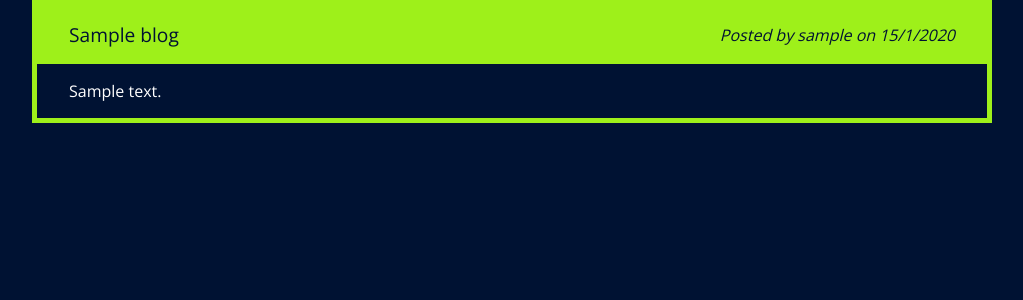
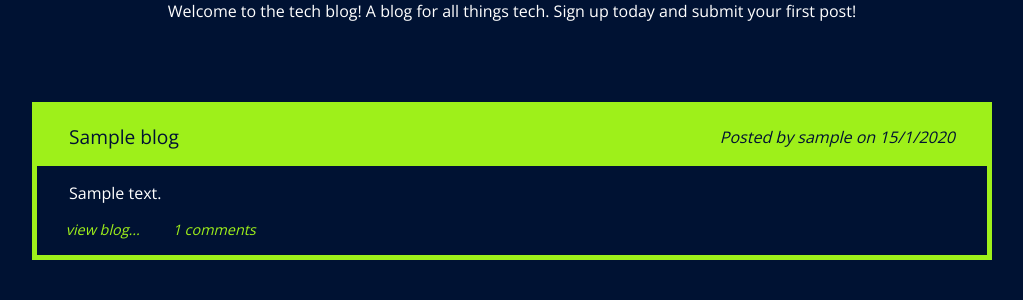
Before and after one commit to mattglwilliams/mvc-tech-blog, a Node server app: template views/home.handlebars in a window 1280 px wide. Shown: the part 160-460 px from the top of the page, without its empty margins (128-1151 px from the left). Run offline with Node 20, Linux system fonts and the light colour scheme; tables that the repository leaves empty hold one stand-in row (values such as "Sample post"); the template is opened without the code that fills it: values that come from a table or form of the project are taken from there, most other values are stand-ins (such as "Sample title", 1, 10 or a date in 2020); data that the repository does not hold is empty; some libraries are stand-ins or nearby versions.

Commit message:
Added some final styling

```diff
--- a/public/stylesheets/style.css
+++ b/public/stylesheets/style.css
@@ -46,9 +46,24 @@ nav > a:hover {
   font-size: 2em;
 }
 
+.welcome-content {
+  color: white;
+  font-family: "Open Sans";
+  text-align: center;
+  margin-bottom: 5em;
+}
+
+.dashboard-content {
+  color: white;
+  font-family: "Open Sans";
+  text-align: center;
+  margin-bottom: 5em;
+}
+
 .blog-container {
   border: 5px solid #9ef01a;
   margin: 0 10em 2em 10em;
+  padding-bottom: 1em;
 }
 
 .blog-header {
@@ -334,6 +349,32 @@ form > a:hover {
   background-color: #0dc480;
 }
 
+.view-blog {
+  font-size: 0.9em;
+  font-family: "Open Sans";
+  color: #9ef01a;
+  text-align: center;
+  font-style: italic;
+  margin-left: 2em;
+}
+
+.view-blog:hover {
+  text-decoration: underline;
+}
+
+.blog-comments-amount {
+  font-size: 0.9em;
+  font-family: "Open Sans";
+  color: #9ef01a;
+  text-align: center;
+  font-style: italic;
+  margin-left: 2em;
+}
+
+.blog-comments-amount:hover {
+  text-decoration: underline;
+}
+
 @media (max-width: 1050px) {
   header {
     flex-direction: column;
--- a/views/dashboard.handlebars
+++ b/views/dashboard.handlebars
@@ -1,4 +1,5 @@
 <div class="blogs">
+  <p class="dashboard-content">Here, you can manage all of your posts.</p>
   <ul>
     {{#each blogs}}
       <a href="/edit-blog/{{id}}">
--- a/views/home.handlebars
+++ b/views/home.handlebars
@@ -1,4 +1,6 @@
 <div class="blogs">
+  <p class="welcome-content">Welcome to the tech blog! A blog for all things
+    tech. Sign up today and submit your first post!</p>
   <ul>
     {{#each blogs}}
       <li>
@@ -17,6 +19,12 @@
               {{this.blog_content}}
             </p>
           </section>
+          <a href="/blog/{{id}}" class="view-blog">view blog...</a>
+          <a
+            href="/blog/{{id}}"
+            class="blog-comments-amount"
+          >{{comments.length}}
+            comments</a>
         </div>
       </li>
     {{/each}}
```
